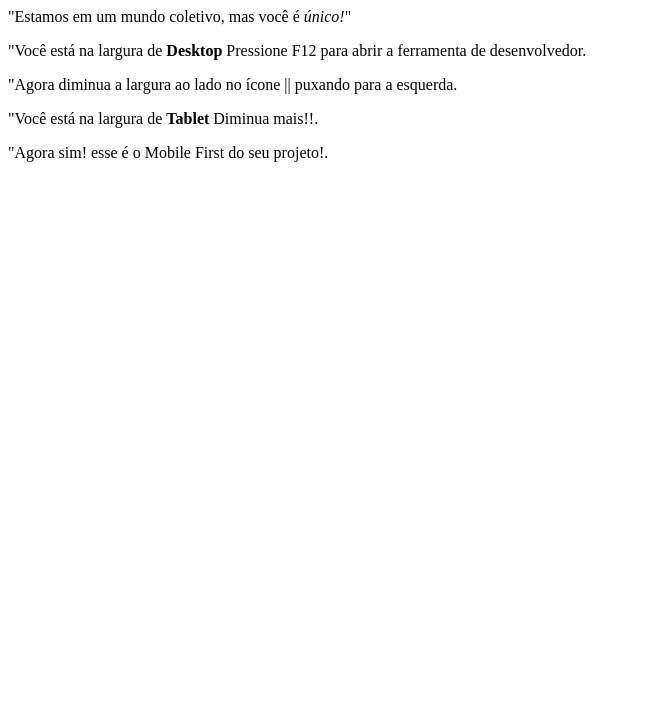
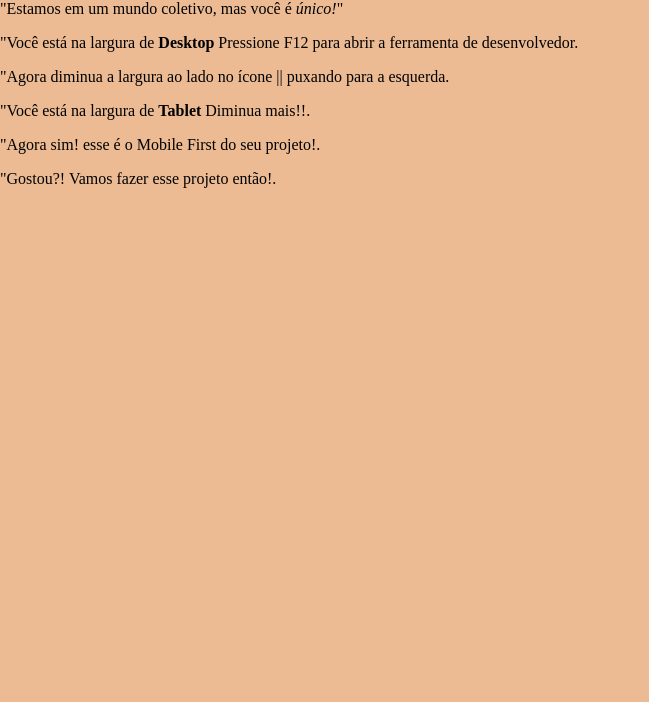
Before and after one commit to Kitten66/Trabalho-2, a plain HTML site: page Trabalho-2-main/index.html in a window 1280 px wide. Shown: the part 98-800 px from the top of the page, without its empty margins (0-649 px from the left). Drawn offline with Linux system fonts and the light colour scheme.

Commit message:
Add files via upload

```diff
--- a/Trabalho-2-main/index.html
+++ b/Trabalho-2-main/index.html
@@ -27,6 +27,7 @@
         <p class="orientacao">"Agora diminua a largura ao lado no ícone || puxando para a esquerda.</p>
         <p class="orientacao2">"Você está na largura de <b>Tablet</b> Diminua mais!!.</p>
         <p class="orientacao3">"Agora sim! esse é o Mobile First do seu projeto!.</p>
-    </div>
+        <p class="orientacao3">"Gostou?! Vamos fazer esse projeto então!.</p>
+
 </body>
 </html>
--- a/Trabalho-2-main/style.css
+++ b/Trabalho-2-main/style.css
@@ -0,0 +1,18 @@
+@import url("styles/header.css");
+
+:root{
+    --amarelo: rgb(236, 187, 147);
+    --fundo-azul: rgb(39, 39, 109);
+    --lilas:purple;
+
+
+    --fonte-projeto:"Dosis";
+
+
+}
+body{
+    background-color: var(--amarelo);
+    margin: 0;
+    font-family: var(--fonte-projeto);
+
+}
```
Also changed, not shown: Trabalho-2-main/styles/header.css (added).
